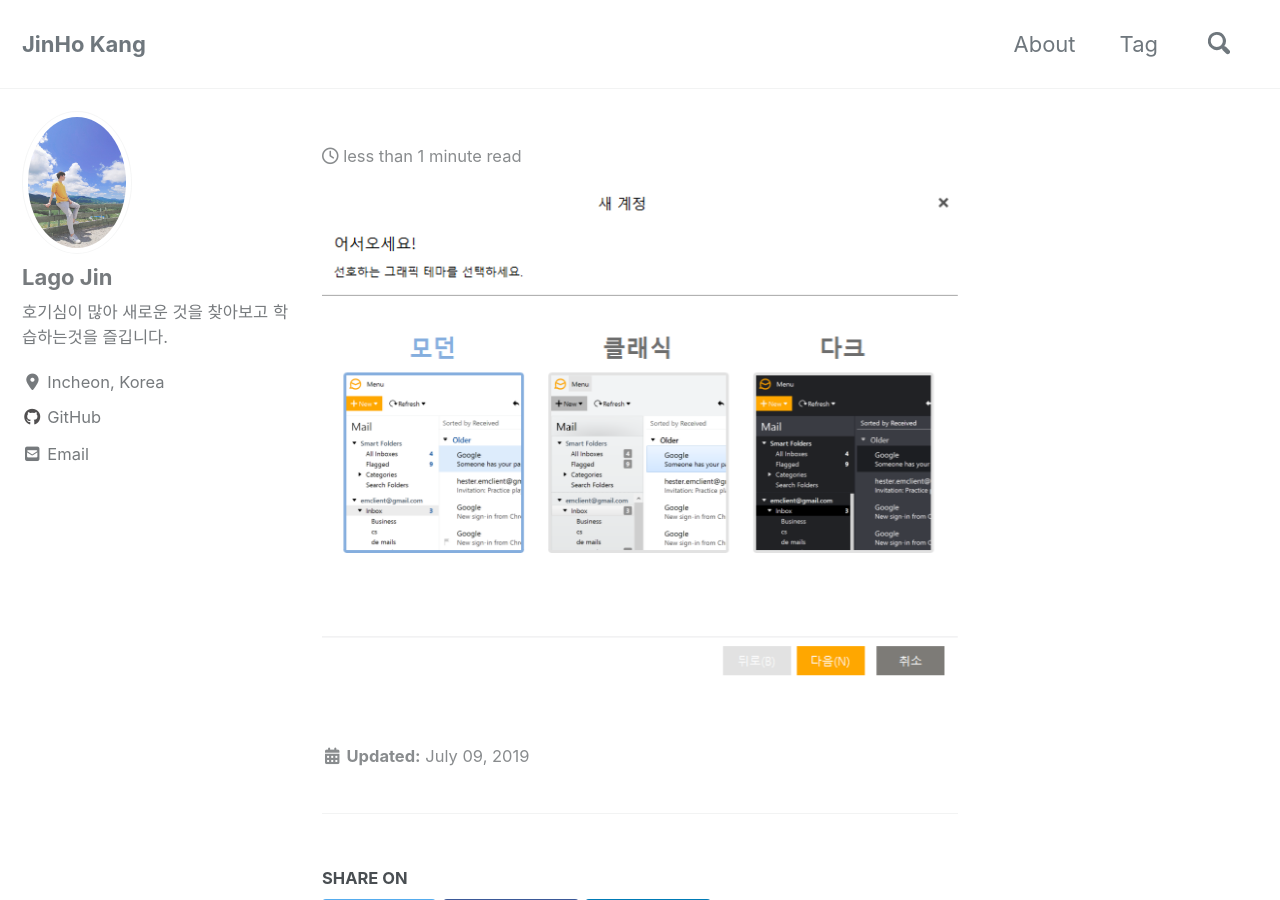
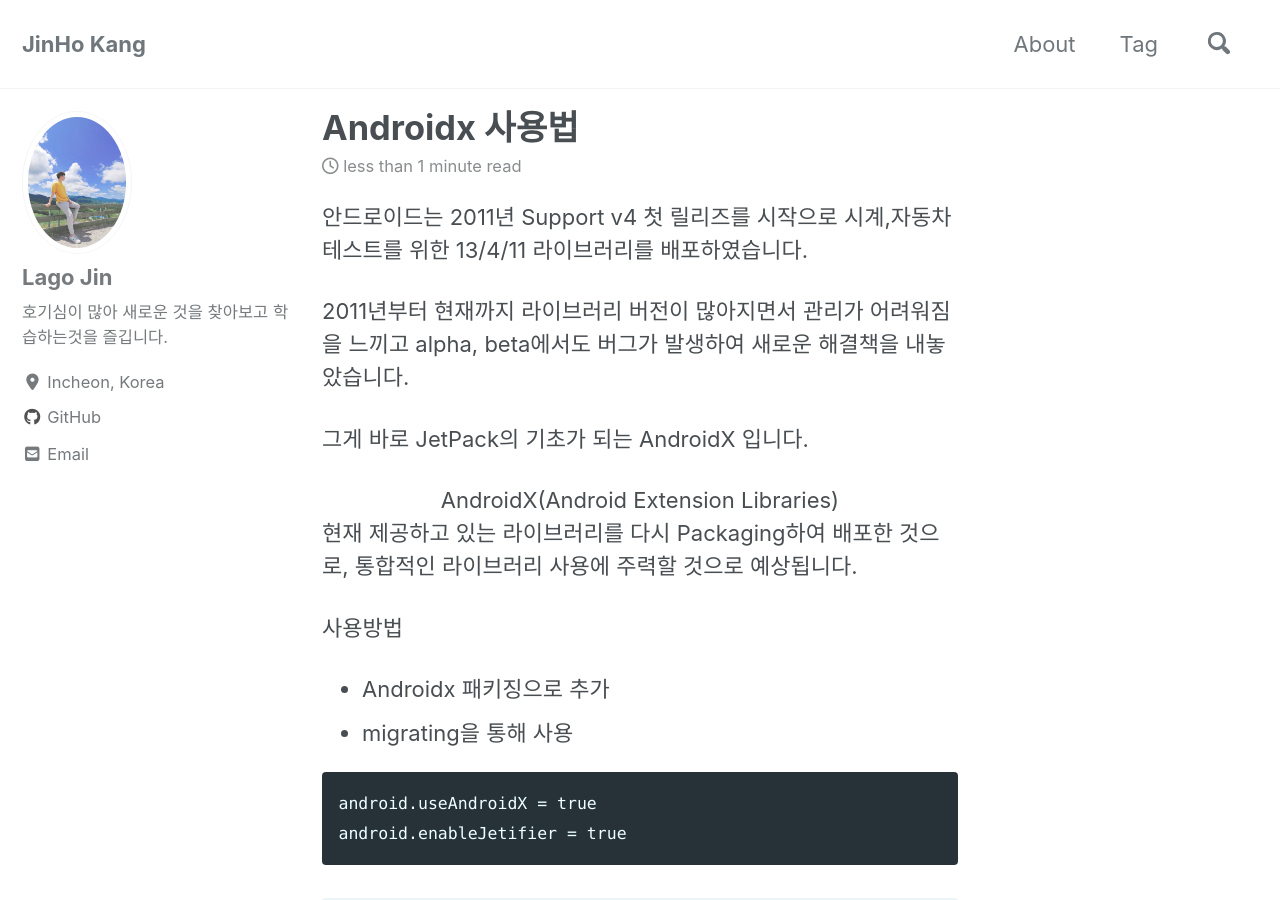
Before and after one commit to lagoJin/lagoJin.github.io, a Jekyll site: the page built from _posts/2018/12/2018-12-30-androidx.md, in a window 1280 px wide and 900 px high. Built offline with Jekyll 4.4.1, drawn with Linux system fonts in a browser that asks for light colours; cached includes are drawn as plain includes; nearby versions of some CDN libraries; comment, search, counter and statistics services are not loaded; some of the changed text lies outside the part shown.

Commit message:
androidx 포스팅

````diff
--- a/_posts/2018/12/2018-12-30-androidx.md
+++ b/_posts/2018/12/2018-12-30-androidx.md
@@ -1,8 +1,51 @@
 ---
 title: Androidx 사용법
-date: '2018-12-30 21:09:00 +0300'excerpt: Androidx 사용법에 대해 설명해드리려고 합니다.
+last_modified_at: '2018-12-30 21:09:00 +0300'
+excerpt: Androidx 사용법에 대해 설명해드리려고 합니다.
 comments : true
 tags: [Kotlin,Android,Androidx]
 ---
 
-![](/assets/images/2018/08/emclient/1.png)
+안드로이드는 2011년 Support v4 첫 릴리즈를 시작으로 시계,자동차 테스트를 위한 13/4/11 라이브러리를 배포하였습니다.
+
+2011년부터 현재까지 라이브러리 버전이 많아지면서 관리가 어려워짐을 느끼고 alpha, beta에서도 버그가 발생하여 새로운 해결책을 내놓았습니다.
+
+그게 바로 JetPack의 기초가 되는 AndroidX 입니다.
+
+<center>AndroidX(Android Extension Libraries)</center>
+
+현재 제공하고 있는 라이브러리를 다시 Packaging하여 배포한 것으로, 통합적인 라이브러리 사용에 주력할 것으로 예상됩니다.
+
+사용방법
+- Androidx 패키징으로 추가
+- migrating을 통해 사용
+
+
+```xml
+android.useAndroidX = true
+android.enableJetifier = true
+```
+
+**Note:** `android.enableJetifier: true` 플래그는 Android Gradle 플러그인의 도구 지원을 사용하여 기존 타사 라이브러리가 AndroidX용으로 작성된 것처럼 자동으로 변환할 것임을 나타냅니다.
+{: .notice--info}
+
+상단에 위치한 Refactor을 클릭한 후, 아래쪽에 있는 Migrate to Androidx를 선택합니다.
+
+![](/assets/images/2018/12/androidx/1.png)
+
+migrating을 하면 되돌릴 수 없기 때문에, 호환성이나 안정성어 대한 걱정이 되신다면 백업을 하신 후 진행하시는걸 추천 드리겠습니다.
+
+![](/assets/images/2018/12/androidx/2.png)
+
+하단에 Refactor할 수 있는 목록들을 보여줍니다.
+DO Refactor을 선택하게 되면 자동으로 Androidx패키징으로 변경됩니다.
+
+![](/assets/images/2018/12/androidx/3.jpeg)
+
+<center>변경 전</center>
+
+![변경전](/assets/images/2018/12/androidx/4.png)
+
+<center>변경 후</center>
+
+![](/assets/images/2018/12/androidx/5.png)
````
Also changed, not shown: _posts/2018/07/2018-07-18-window-path.md (+1 -1 lines), _posts/2018/08/2018-08-02-kotlin-internal.md (+1 -1 lines), _posts/2018/08/2018-08-03-kotlin-data.md (+1 -1 lines), assets/images/2018/12/androidx/1.png (added), assets/images/2018/12/androidx/2.png (added), assets/images/2018/12/androidx/3.jpeg (added), assets/images/2018/12/androidx/4.png (added), assets/images/2018/12/androidx/5.png (added).
